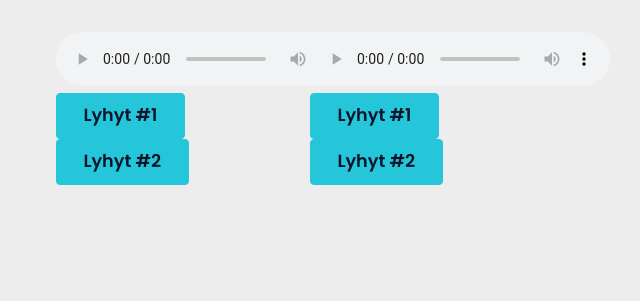
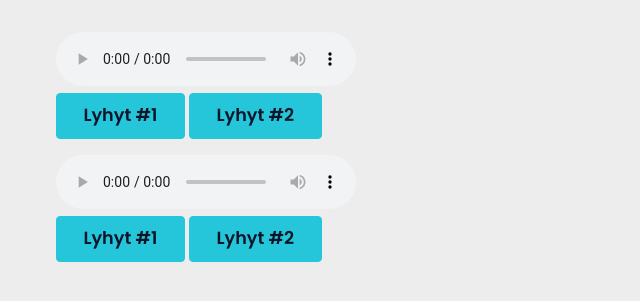
Before and after one commit to haukkalasse/musavisa, a PHP site: page / in a window 1280 px wide. Shown: the part 110-411 px from the top of the page, without its empty margins (84-724 px from the left). Run offline with PHP 8.4, Linux system fonts and the light colour scheme.

Commit message:
New styles

```diff
--- a/style.css
+++ b/style.css
@@ -174,9 +174,9 @@ select {
  * Correct the inability to style clickable types in iOS and Safari.
  */
 button,
-[type="button"],
-[type="reset"],
-[type="submit"] {
+[type=button],
+[type=reset],
+[type=submit] {
   -webkit-appearance: button;
 }
 
@@ -184,9 +184,9 @@ button,
  * Remove the inner border and padding in Firefox.
  */
 button::-moz-focus-inner,
-[type="button"]::-moz-focus-inner,
-[type="reset"]::-moz-focus-inner,
-[type="submit"]::-moz-focus-inner {
+[type=button]::-moz-focus-inner,
+[type=reset]::-moz-focus-inner,
+[type=submit]::-moz-focus-inner {
   border-style: none;
   padding: 0;
 }
@@ -195,9 +195,9 @@ button::-moz-focus-inner,
  * Restore the focus styles unset by the previous rule.
  */
 button:-moz-focusring,
-[type="button"]:-moz-focusring,
-[type="reset"]:-moz-focusring,
-[type="submit"]:-moz-focusring {
+[type=button]:-moz-focusring,
+[type=reset]:-moz-focusring,
+[type=submit]:-moz-focusring {
   outline: 1px dotted ButtonText;
 }
 
@@ -241,8 +241,8 @@ textarea {
  * 1. Add the correct box sizing in IE 10.
  * 2. Remove the padding in IE 10.
  */
-[type="checkbox"],
-[type="radio"] {
+[type=checkbox],
+[type=radio] {
   box-sizing: border-box;
   padding: 0;
 }
@@ -250,8 +250,8 @@ textarea {
 /**
  * Correct the cursor style of increment and decrement buttons in Chrome.
  */
-[type="number"]::-webkit-inner-spin-button,
-[type="number"]::-webkit-outer-spin-button {
+[type=number]::-webkit-inner-spin-button,
+[type=number]::-webkit-outer-spin-button {
   height: auto;
 }
 
@@ -259,7 +259,7 @@ textarea {
  * 1. Correct the odd appearance in Chrome and Safari.
  * 2. Correct the outline style in Safari.
  */
-[type="search"] {
+[type=search] {
   -webkit-appearance: textfield;
   outline-offset: -2px;
 }
@@ -267,7 +267,7 @@ textarea {
 /**
  * Remove the inner padding in Chrome and Safari on macOS.
  */
-[type="search"]::-webkit-search-decoration {
+[type=search]::-webkit-search-decoration {
   -webkit-appearance: none;
 }
 
@@ -371,13 +371,11 @@ h6 {
 h1 {
   font-size: 1.6em;
 }
-
 @media (min-width: 600px) {
   h1 {
     font-size: 2em;
   }
 }
-
 @media (min-width: 850px) {
   h1 {
     font-size: 2.4em;
@@ -419,23 +417,18 @@ body {
 a {
   color: #25C6DA;
 }
-
 a:visited {
   color: #25C6DA;
 }
-
 a:hover, a:focus, a:focus-visible, a:active {
   color: #fff;
 }
-
 a:hover, a:active {
   outline: 0;
 }
-
 a:focus {
   outline: thin dotted;
 }
-
 a:focus-visible {
   outline-offset: 3px;
   outline: 3px solid #fff;
@@ -444,9 +437,9 @@ a:focus-visible {
 /* Forms
 --------------------------------------------- */
 button,
-input[type="button"],
-input[type="reset"],
-input[type="submit"] {
+input[type=button],
+input[type=reset],
+input[type=submit] {
   color: inherit;
   line-height: 1;
   font-weight: 600;
@@ -457,30 +450,27 @@ input[type="submit"] {
   border: 1px solid #25C6DA;
   color: #0E152B;
 }
-
 @media (min-width: 1024px) {
   button,
-	input[type="button"],
-	input[type="reset"],
-	input[type="submit"] {
+  input[type=button],
+  input[type=reset],
+  input[type=submit] {
     padding: 0.75em 1.5em;
     font-size: 1.1em;
   }
 }
-
 button:hover,
-input[type="button"]:hover,
-input[type="reset"]:hover,
-input[type="submit"]:hover {
+input[type=button]:hover,
+input[type=reset]:hover,
+input[type=submit]:hover {
   color: #0E152B;
   border: 1px solid #fff;
   background-color: #fff;
 }
-
 button:focus-visible,
-input[type="button"]:focus-visible,
-input[type="reset"]:focus-visible,
-input[type="submit"]:focus-visible {
+input[type=button]:focus-visible,
+input[type=reset]:focus-visible,
+input[type=submit]:focus-visible {
   outline: 0;
   color: #fff;
   outline-offset: 0;
@@ -488,53 +478,51 @@ input[type="submit"]:focus-visible {
   background-color: #fff;
   box-shadow: 0 0 0 2px #fff, 0 0 0 4px #25C6DA;
 }
-
 button.active,
-input[type="button"].active,
-input[type="reset"].active,
-input[type="submit"].active {
+input[type=button].active,
+input[type=reset].active,
+input[type=submit].active {
   color: #fff;
   border: 1px solid #171717;
   background-color: #171717;
 }
 
-input[type="text"],
-input[type="email"],
-input[type="url"],
-input[type="password"],
-input[type="search"],
-input[type="number"],
-input[type="tel"],
-input[type="range"],
-input[type="date"],
-input[type="month"],
-input[type="week"],
-input[type="time"],
-input[type="datetime"],
-input[type="datetime-local"],
-input[type="color"],
+input[type=text],
+input[type=email],
+input[type=url],
+input[type=password],
+input[type=search],
+input[type=number],
+input[type=tel],
+input[type=range],
+input[type=date],
+input[type=month],
+input[type=week],
+input[type=time],
+input[type=datetime],
+input[type=datetime-local],
+input[type=color],
 textarea {
   color: #EDEDED;
   border: 1px solid #EDEDED;
   border-radius: 3px;
   padding: 3px;
 }
-
-input[type="text"]:focus,
-input[type="email"]:focus,
-input[type="url"]:focus,
-input[type="password"]:focus,
-input[type="search"]:focus,
-input[type="number"]:focus,
-input[type="tel"]:focus,
-input[type="range"]:focus,
-input[type="date"]:focus,
-input[type="month"]:focus,
-input[type="week"]:focus,
-input[type="time"]:focus,
-input[type="datetime"]:focus,
-input[type="datetime-local"]:focus,
-input[type="color"]:focus,
+input[type=text]:focus,
+input[type=email]:focus,
+input[type=url]:focus,
+input[type=password]:focus,
+input[type=search]:focus,
+input[type=number]:focus,
+input[type=tel]:focus,
+input[type=range]:focus,
+input[type=date]:focus,
+input[type=month]:focus,
+input[type=week]:focus,
+input[type=time]:focus,
+input[type=datetime]:focus,
+input[type=datetime-local]:focus,
+input[type=color]:focus,
 textarea:focus {
   color: #171717;
 }
@@ -561,7 +549,6 @@ textarea {
   justify-content: center;
   background-color: #0E152B;
 }
-
 .top__header {
   width: 100%;
   margin-left: auto;
@@ -573,29 +560,24 @@ textarea {
   flex-direction: row;
   justify-content: flex-start;
 }
-
 @media (max-width: 1000px) {
   .top__header {
     padding-left: 1rem;
     padding-right: 1rem;
   }
 }
-
 .top__header h1 {
   margin: 0;
   color: #fff;
 }
-
 .top__header img {
   height: 36px;
 }
-
 @media (min-width: 600px) {
   .top__header img {
     height: 40px;
   }
 }
-
 @media (min-width: 850px) {
   .top__header img {
     height: 50px;
@@ -612,116 +594,20 @@ textarea {
   padding: 2em 0;
   min-height: calc(100vh - 190px);
 }
-
 @media (max-width: 1000px) {
   .content {
     padding-left: 1rem;
     padding-right: 1rem;
   }
 }
-
 .content__area {
   gap: 1em;
   width: 100%;
-	display: grid;
-	grid-template-columns: repeat(2, calc(100% / 2 - 1em / 2));
+  display: flex;
+  flex-direction: column;
 }
-
-@media (min-width: 600px) {
-	.content__area {
-		grid-template-columns: repeat(3, calc(100% / 3 - 2em / 3));
-	}
-}
-
-@media (min-width: 850px) {
-	.content__area {
-		grid-template-columns: repeat(4, calc(100% / 4 - 3em / 4));
-	}
-}
-
-.content__area #tile-message {
+.content__area .music {
   width: 100%;
-	grid-column-start: 1;
-	grid-column-end: span 2;
-}
-
-@media (min-width: 600px) {
-	.content__area #tile-message {
-		grid-column-end: span 3;
-	}
-}
-
-@media (min-width: 850px) {
-	.content__area #tile-message {
-		grid-column-end: span 4;
-	}
-}
-
-.content__area #tile-message p {
-	font-size: 1.6em;
-	font-weight: 600;
-}
-
-@media (min-width: 600px) {
-	.content__area #tile-message p {
-		font-size: 1.8em;
-	}
-}
-
-@media (min-width: 850px) {
-	.content__area #tile-message p {
-		font-size: 2em;
-	}
-}
-
-.content__area .tile {
-	display: none;
-	border-radius: 8px;
-	aspect-ratio: 1 / 1;
-	align-items: center;
-	flex-direction: column;
-	justify-content: center;
-	border: 1px solid rgba(23, 23, 23, 0.25);
-	box-shadow: 0 0 0.5em 0 rgba(23, 23, 23, 0.1);
-}
-
-.content__area .tile.visible {
-	display: flex;
-	animation: fade-in 0.5s;
-}
-
-.content__area .tile p {
-	margin: 0;
-	font-size: 3em;
-	line-height: 1;
-	font-weight: 600;
-}
-
-@media (min-width: 600px) {
-	.content__area .tile p {
-		font-size: 3.6em;
-	}
-}
-
-.content__area .tile.red {
-	background-color: #DA0037;
-}
-
-.content__area .tile.red p {
-	color: #fff;
-}
-
-.content__area .tile.white {
-	background-color: #fff;
-}
-
-@keyframes fade-in {
-	from {
-		opacity: 0;
-	}
-	to {
-		opacity: 1;
-	}
 }
 
 /* Footer
@@ -736,7 +622,6 @@ textarea {
   justify-content: center;
   background-color: #0E152B;
 }
-
 .bottom__controls {
   width: 100%;
   margin-left: auto;
@@ -747,30 +632,25 @@ textarea {
   align-items: center;
   justify-content: space-between;
 }
-
 @media (max-width: 1000px) {
   .bottom__controls {
     padding-left: 1rem;
     padding-right: 1rem;
   }
 }
-
 .bottom__controls #reset-button {
   color: #fff;
   background-color: #DA0037;
   border: 1px solid #DA0037;
 }
-
 .bottom__controls #reset-button:hover {
   color: #DA0037;
   border: 1px solid #fff;
   background-color: #fff;
 }
-
 .bottom__controls #reset-button:focus-visible {
   box-shadow: 0 0 0 2px #fff, 0 0 0 4px #DA0037;
 }
-
 .bottom__controls button:disabled {
   cursor: not-allowed;
   color: #EDEDED;
```
Also changed, not shown: 1 other file. Lines whose indentation alone changed are shown as unchanged.
